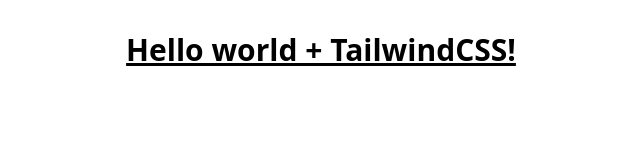
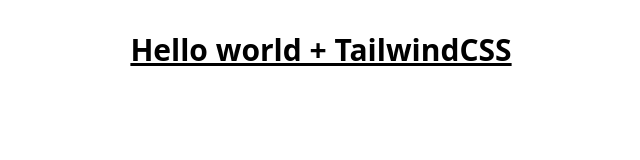
Before and after one commit to demarchenac/insta-ya-web, a React (Vite) app: page / in a window 1280 px wide. Shown: the top 160 px of the page, without its empty margins (319-959 px from the left). Built offline with nearby package versions, Linux system fonts and the light colour scheme.

Commit message:
Test: Signature

```diff
--- a/src/App.jsx
+++ b/src/App.jsx
@@ -2,7 +2,7 @@
 
 function App() {
   return (
-    <h1 className="text-3xl font-bold underline">Hello world + TailwindCSS!</h1>
+    <h1 className="text-3xl font-bold underline">Hello world + TailwindCSS</h1>
   );
 }
 
```
